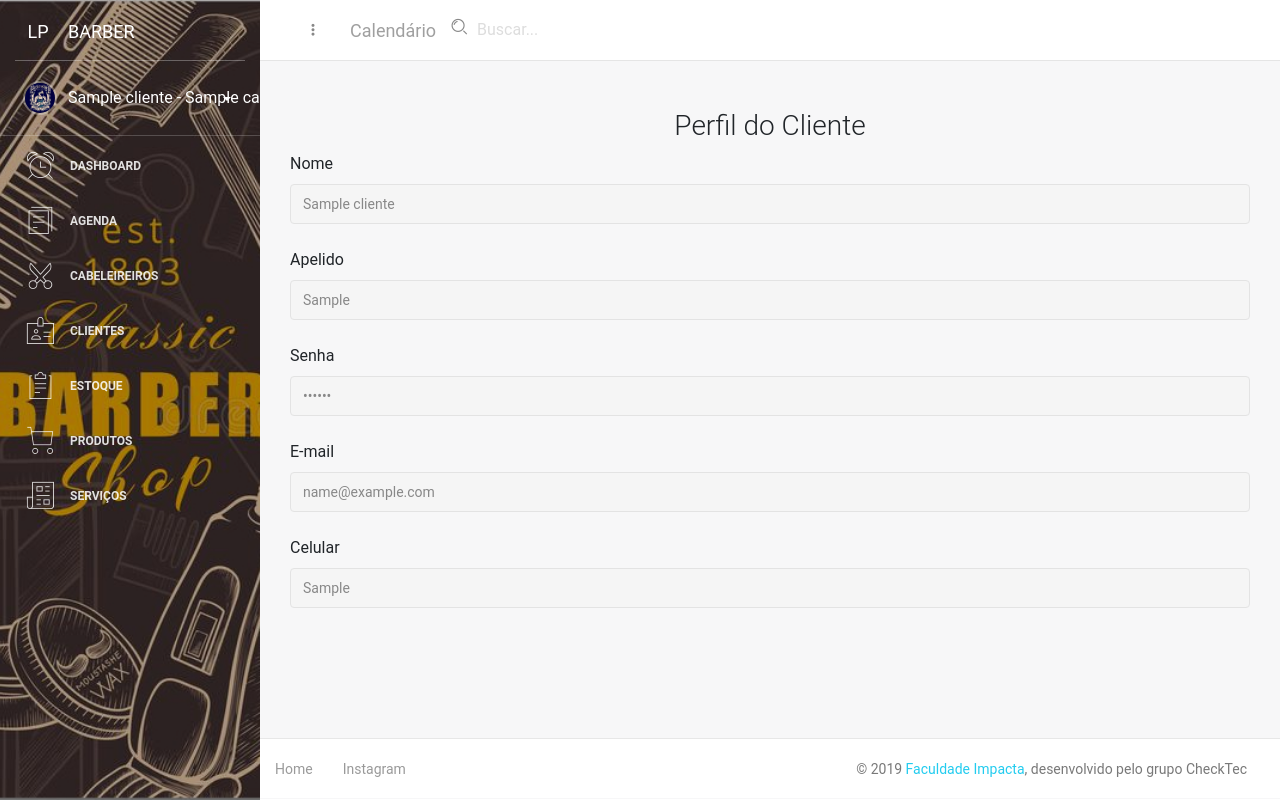
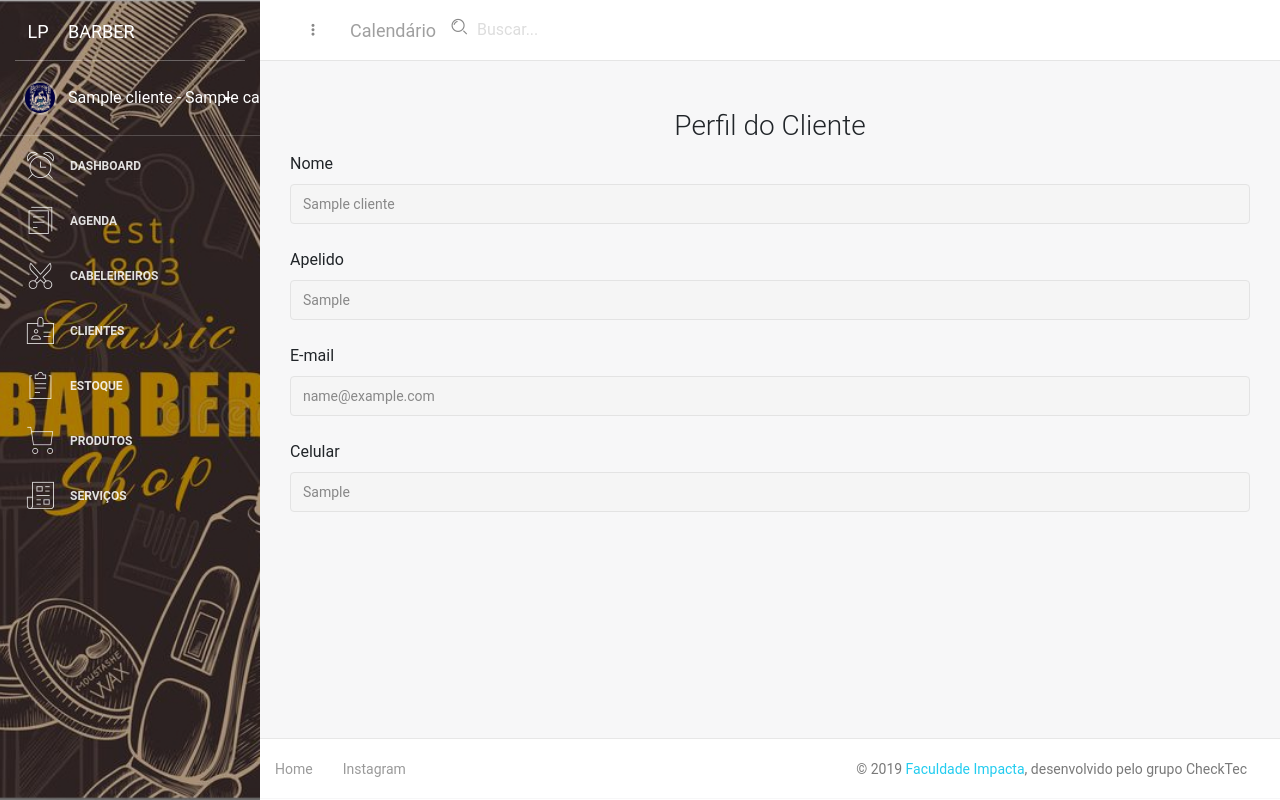
Before and after one commit to AlfaPhD/django_schedule, a Django app: page /cliente/perfil/1 in a window 1280 px wide. Run offline with Django 3.2, Linux system fonts and the light colour scheme; a user stored in the database is signed in; tables that the repository leaves empty hold one stand-in row (values such as "Sample post"); some libraries are stand-ins or nearby versions.

Commit message:
correções template para cliente

```diff
--- a/website/templates/website/cliente/index.html
+++ b/website/templates/website/cliente/index.html
@@ -32,14 +32,15 @@
                         <a href="edit/{{ cliente.id }}" type="button" rel="tooltip" title="Editar" class="btn btn-success btn-link btn-sm">
                             <i class="fa fa-edit"></i>
                         </a>
+                        {% if user.cabeleireiro and user.cabeleireiro.ativo %}
                             <a href="deletar/{{ cliente.id }}" type="button" rel="tooltip" title="Remover" class="btn btn-danger btn-link btn-sm">
                                 <i class="fa fa-times"></i>
                             </a>
+                        {% endif %}
                     </td>
                 </tr>
             {% endfor %}
             </tbody>
         </table>
     </div>
-
 {% endblock %}
--- a/website/templates/website/cliente/perfil.html
+++ b/website/templates/website/cliente/perfil.html
@@ -10,9 +10,6 @@
             <label>Apelido </label>
             <input type="text" name="apelido"  value="{{ clientes.apelido }}" placeholder="Apelido" class="form-control" readonly/>
             </br>
-            <label>Senha </label>
-            <input type="password" name="senha"  value="{{ clientes.senha }}" placeholder="Senha" class="form-control" readonly />
-            </br>
             <label>E-mail </label>
             <input type="email" name="email"  value="{{ clientes.email }}" placeholder="E-mail" class="form-control" readonly />
             </br>
--- a/website/urls.py
+++ b/website/urls.py
@@ -12,6 +12,7 @@
     path('logout', auth_views.LogoutView.as_view(), name='logout'),
     path('dashboard', views.DashboardView.as_view(), name='dashboard'),
     path('cadastrar', views.register_page, name='cadastrar'),
+
     #Cliente
     path('cliente/', views.indexCliente, name='indexCliente'),
     path('cliente/create', views.createCliente, name='createCliente'),
```
Also changed, not shown: website/templates/website/cliente/edit.html (indentation only). Lines whose indentation alone changed are shown as unchanged.
